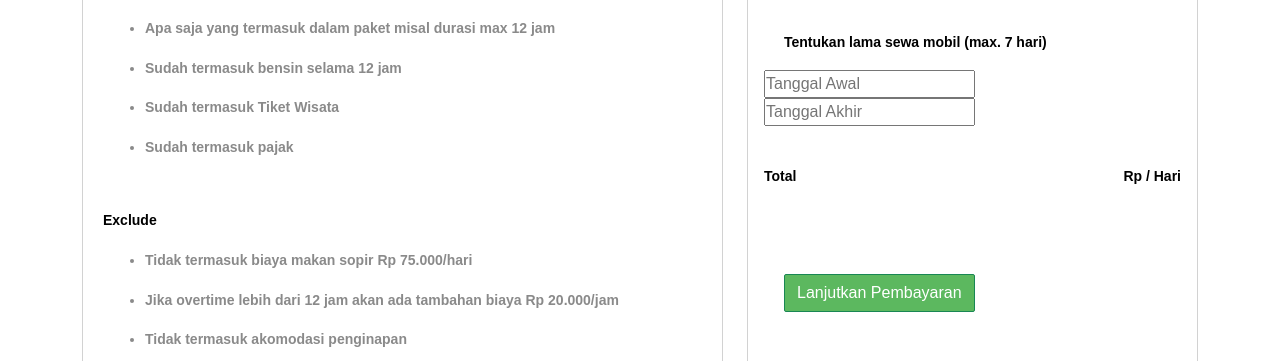
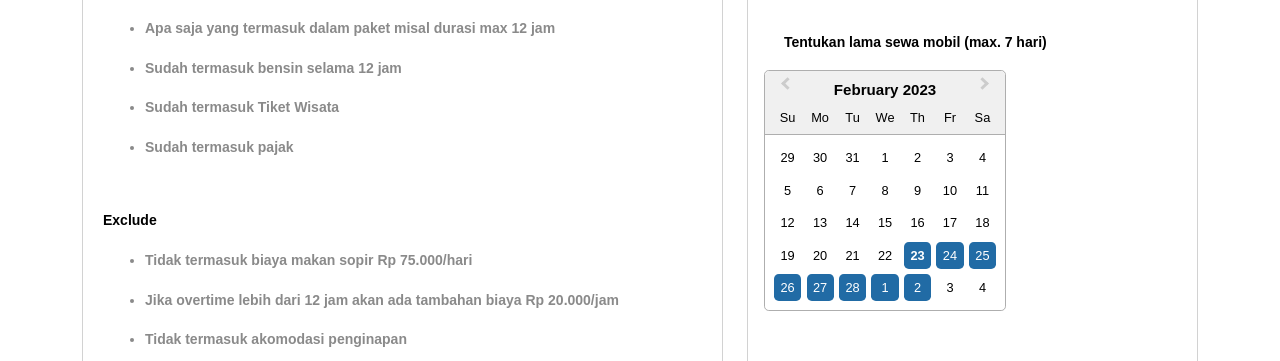
Before and after one commit to Wannn14/Binar-Platinum, a React (Create React App) app: page /Detail/1 in a window 1280 px wide. Shown: the part 410-771 px from the top of the page. Built offline with nearby package versions, Linux system fonts and the light colour scheme; no server answers.

Commit message:
calender sudah jadi

```diff
--- a/src/pages/detail.js
+++ b/src/pages/detail.js
@@ -11,6 +11,7 @@ import User from "../assets/image/fi_users.svg";
 import DatePicker from "react-datepicker";
 import "react-datepicker/dist/react-datepicker.css";
 // import moment from "moment";
+import { add, endOfDay, min, startOfDay } from "date-fns";
 
 const Detail = () => {
   const [detail, setDetail] = useState({});
@@ -77,16 +78,30 @@ const Detail = () => {
 //   // };
 // console.log (endDate)
 
-const [startDate, setStartDate] = useState(null);
-const [endDate, setEndDate] = useState(null);
+const [range, setRange] = useState([ new Date(), add( new Date(), { days: 7 } ) ] );
 
-const handleStartDateChange = (date) => {
-  setStartDate(date);
-  setEndDate(null); // reset tanggal akhir saat tanggal awal berubah
-};
+  const onRangeChange = (range) => {
+    if (7 && range[1]) {
+      //  Determine the max date
+      const maxDate = add(range[0], { days: 6 });
+      //  Then, choose between max value and actual value
+      range[1] = min([maxDate, range[1]]);
+    }
 
-const maxEndDate = startDate ? new Date(startDate.getTime() + 7 * 24 * 60 * 60 * 1000) : null;
+    // Ensure that we include info from the start of the day
+    range[0] = startOfDay(range[0]);
 
+    if (range[1]) {
+      // Ensure that we include info until the end of the day
+      range[1] = endOfDay(range[1]);
+    }
+
+    setRange(range);
+    console.log()
+  };
+  const dataKurang = range[1]-range[0];
+  const dataSamain = Math.ceil(dataKurang / (1000 * 3600 * 24))
+console.log(dataSamain)
 
   return (
     <>
@@ -173,44 +188,15 @@ const maxEndDate = startDate ? new Date(startDate.getTime() + 7 * 24 * 60 * 60 *
                   <h3>Tentukan lama sewa mobil (max. 7 hari)</h3>
                 </div>
                 <div className="date">
-                  {/* <RangePicker
-      value={dates || value}
-      disabledDate={disabledDate}
-      onCalendarChange={(val) => setDates(val)}
-      onChange={(val) => setValue(val)}
-      onOpenChange={onOpenChange}
-    /> */}
 
-{/* <DatePicker
-       selected={startDate}
-       onChange={(date) => onChange(moment(date).format('YYYY-MM-DD'))}
-       startDate={startDate}
-       endDate={endDate}
-       selectsRange
-       inline
-       dateFormat="dd-MM-yyyy"
-    /> */}
-
-<>
-      <DatePicker
-        selected={startDate}
-        onChange={handleStartDateChange}
-        selectsStart
-        startDate={startDate}
-        endDate={endDate}
-        placeholderText="Tanggal Awal"
-      />
-      <DatePicker
-        selected={endDate}
-        onChange={(date) => setEndDate(date)}
-        selectsEnd
-        startDate={startDate}
-        endDate={endDate}
-        minDate={startDate}
-        maxDate={maxEndDate}
-        placeholderText="Tanggal Akhir"
-      />
-    </>
+<DatePicker
+                    selected={range[0]}
+                    startDate={range[0]}
+                    endDate={range[1]}
+                    onChange={onRangeChange}
+                    selectsRange
+                    inline
+                  />
 
                   </div>
                 <div className="nominal">
```
Also changed, not shown: src/pages/tes.html (deleted).
